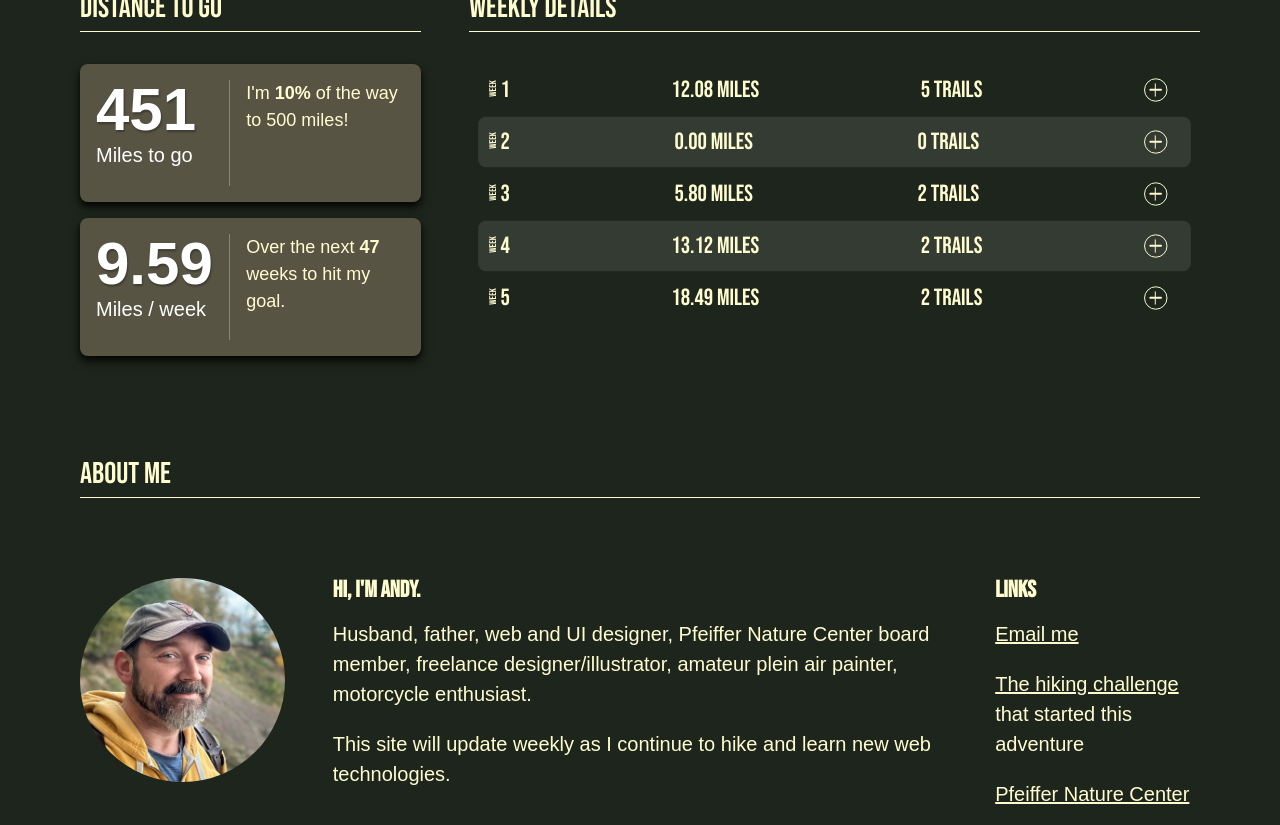
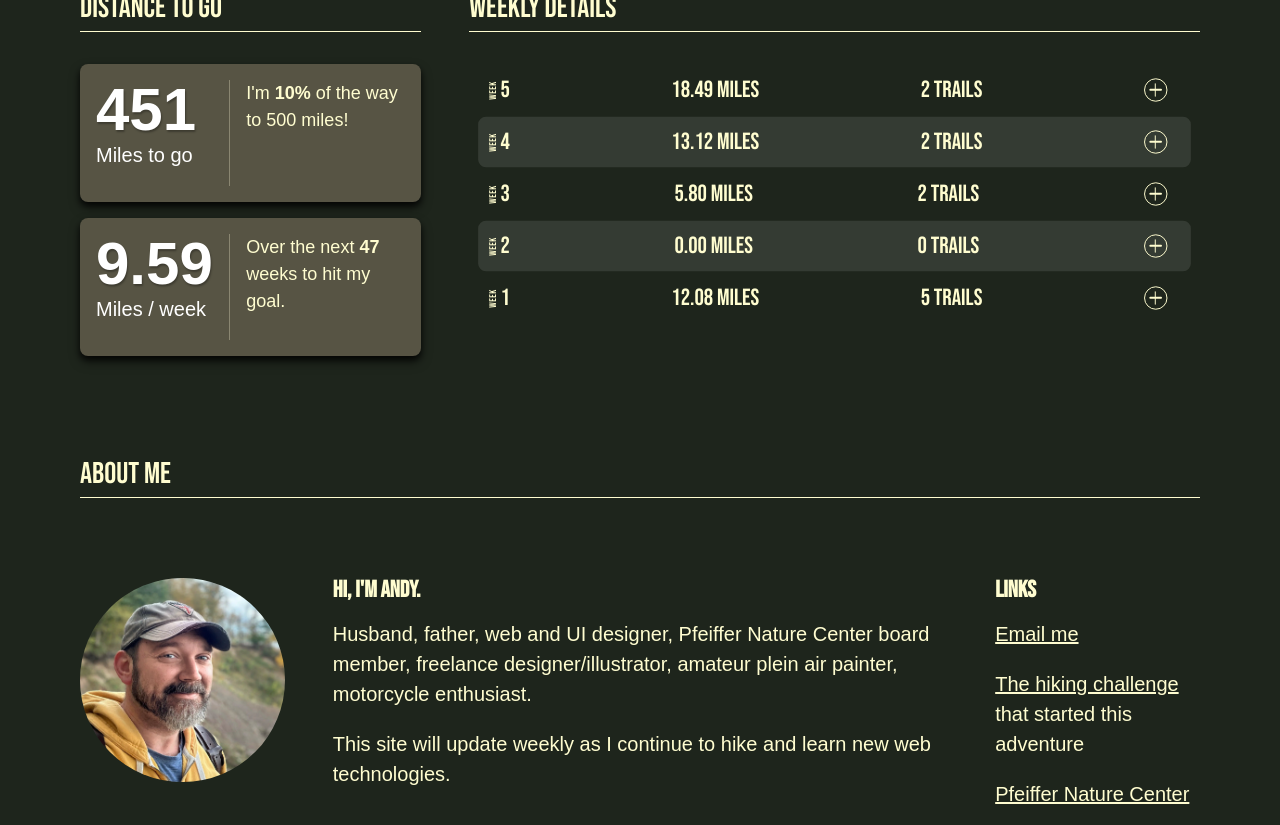
Before and after one commit to fierymonk/hiketo500, a plain HTML site: page index.html in a window 1280 px wide. Shown: the part 1434-2259 px from the top of the page. Drawn offline with Linux system fonts and the light colour scheme.

Commit message:
reversed week order in listing and attempting to refine the week label alignment in the weekly row

```diff
--- a/script.js
+++ b/script.js
@@ -1,6 +1,7 @@
 import { hikeData } from './hikedata.js';
 
-
+const reversedWeeks = Object.keys(hikeData).reverse();
+console.log(reversedWeeks);
 // Function to calculate total miles, total hikes, total duration, and remaining miles
 function calculateStats() {
     let totalMiles = 0;
@@ -11,8 +12,12 @@ function calculateStats() {
     let currentWeek =  hikeData.weeks.length;
     const weeksRemaining = weeksInYear - currentWeek;
 
-    // Loop through weeks
-    hikeData.weeks.forEach((week) => {
+
+    // Reverse the order of hikes for each week
+    const reversedWeeks = [...hikeData.weeks].reverse();
+
+    reversedWeeks.forEach((week) => {
+
         // Loop through hikes in each week
         week.hikes.forEach((hike) => {
             totalMiles += hike.mileage;
--- a/style/weekly-row.css
+++ b/style/weekly-row.css
@@ -18,13 +18,15 @@
         padding: var(--base-padding);
         .wk-number{
             display: flex;
-            align-items: baseline;
+            align-items: center;
             .label {
                 writing-mode: vertical-lr;
+                letter-spacing: .5px;
                 transform: rotate(180deg);
                 text-transform: uppercase;
                 font-size: calc(var(--fontsize)*.5);
             }
+            .number{}
         }
         .wk-toggle{
             padding-right: 1rem;
```
